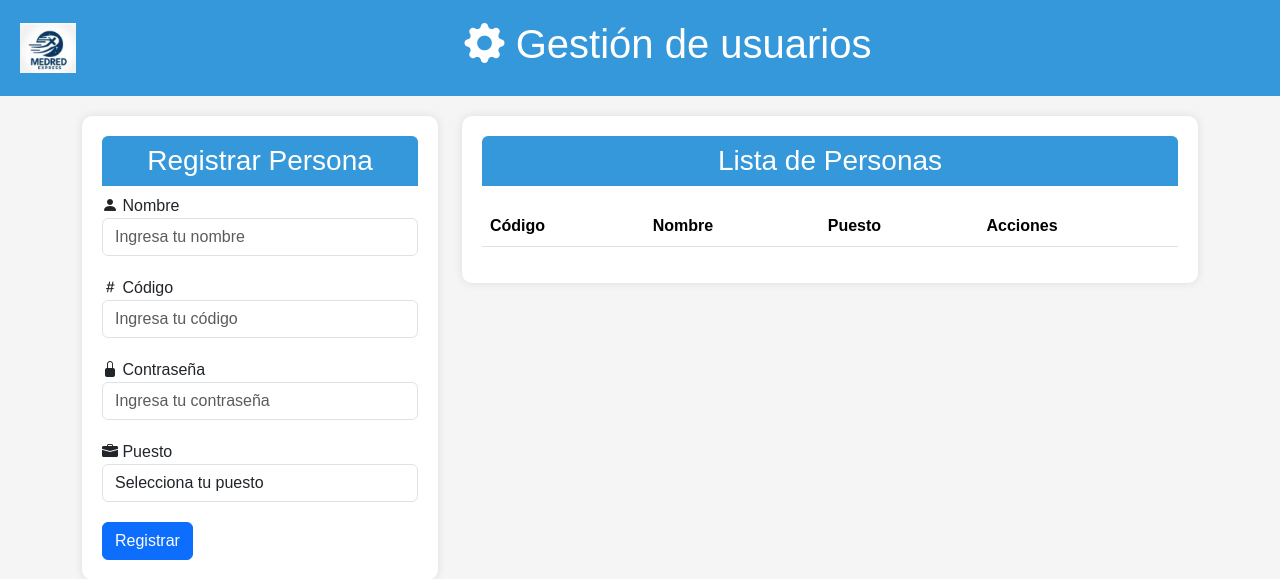
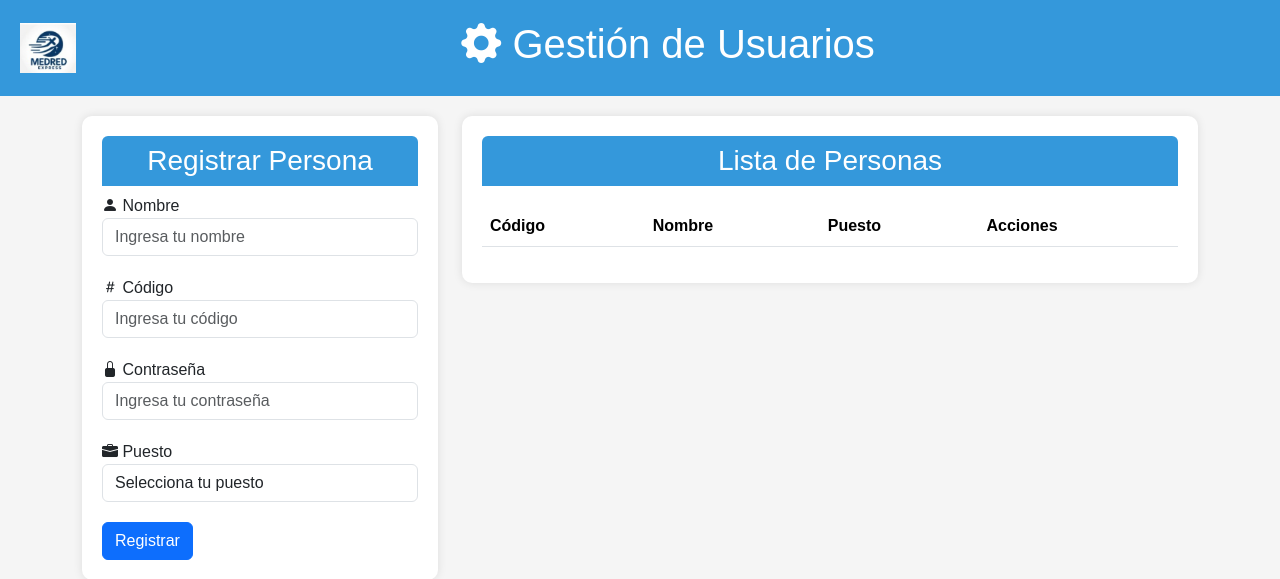
Before and after one commit to estebancod/lab4, a PHP site: page /ventana2.php in a window 1280 px wide. Shown: the top 579 px of the page. Run offline with PHP 8.4, Linux system fonts and the light colour scheme; data that the repository does not hold is empty.

Commit message:
cambios en el codigo ventana2

```diff
--- a/ventana2.php
+++ b/ventana2.php
@@ -66,7 +66,7 @@
 <body>
     <div class="header">
         <img src="images/WhatsApp Image 2024-05-03 at 9.21.36 AM.jpeg" alt="Logo" class="logo">
-        <h1 class="title"><i class="bi bi-gear-fill"></i> Gestión de usuarios</h1>
+        <h1 class="title"><i class="bi bi-gear-fill"></i> Gestión de Usuarios</h1>
     </div>
     <div class="container">
         <div class="row">
```
Also changed, not shown: ventana3.php (deleted).
